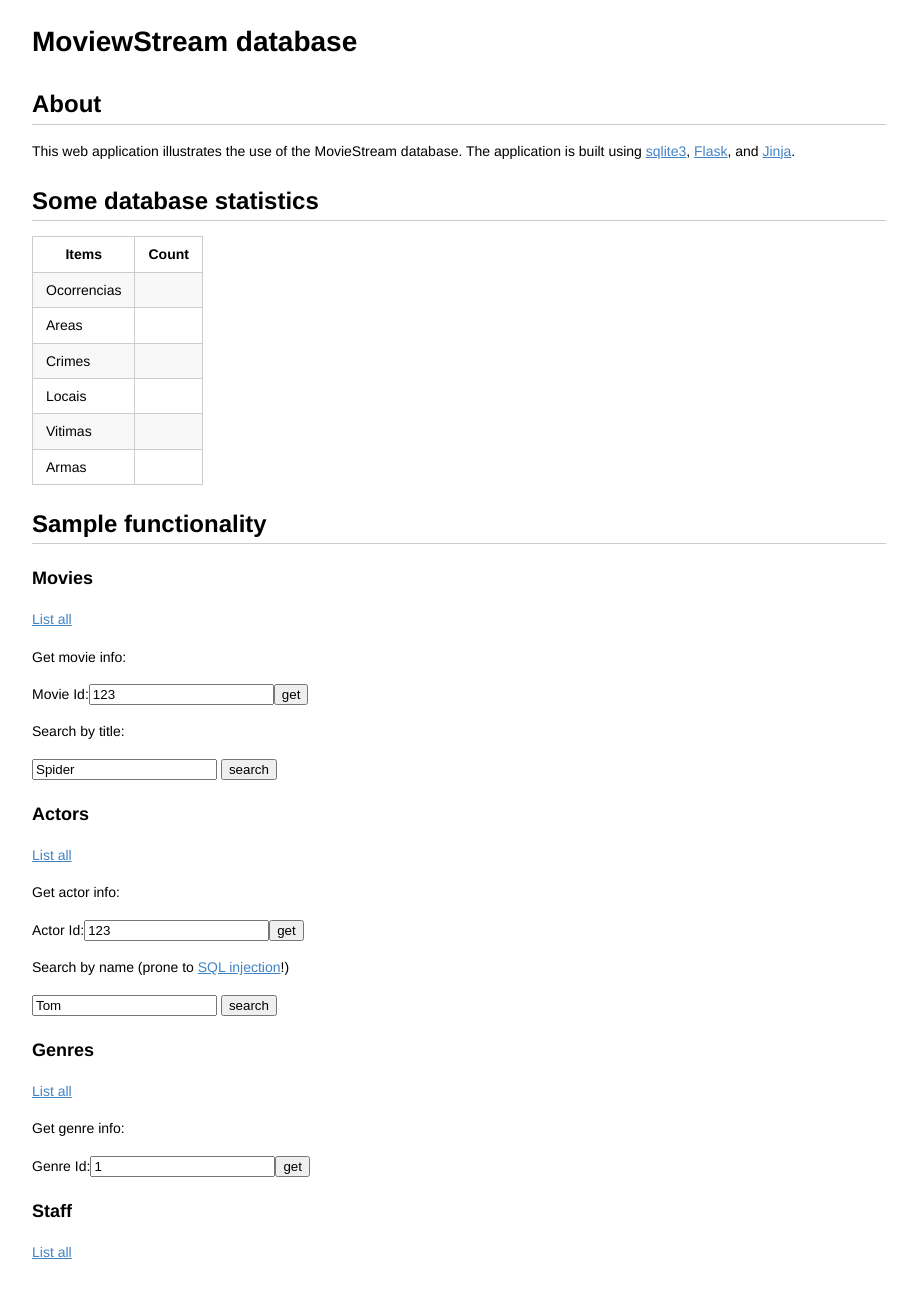
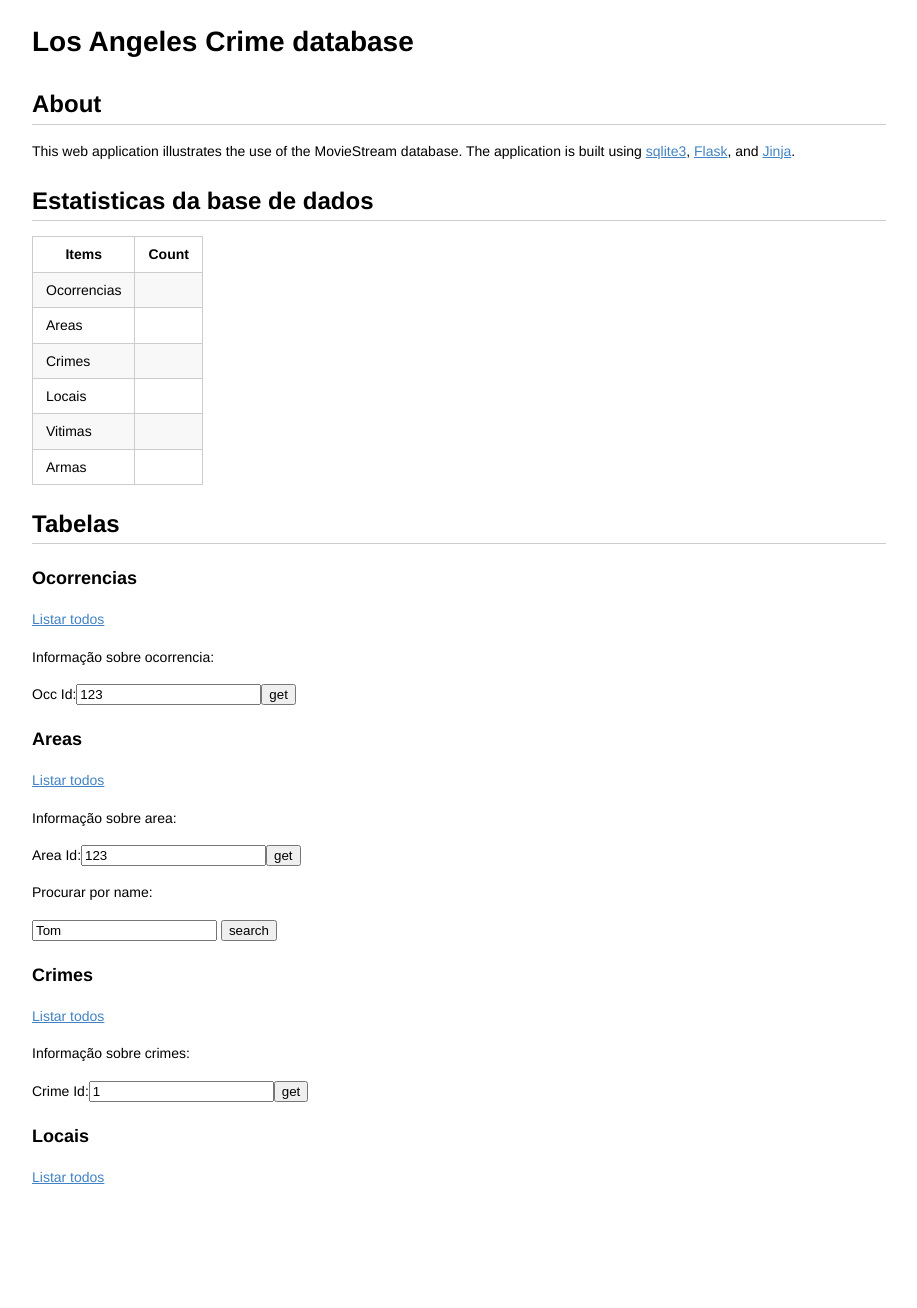
Before and after one commit to PsuperX/my-little-quak, a Flask app: template templates/index.html in a window 1280 px wide. Shown: the part 52-1360 px from the top of the page, without its empty margins (181-1098 px from the left). After the commit the page ends 1236 px from the top, so only its background shows below. Run offline with Flask 3, Linux system fonts and the light colour scheme; the template is opened without the code that fills it, so the values that code supplies are empty.

Commit message:
Update index.html

```diff
--- a/app.py
+++ b/app.py
@@ -57,7 +57,7 @@ def get_ocorrencia(id):
     ).fetchone()
 
     if ocorrencias is None:
-        abort(404, "Movie id {} does not exist.".format(id))
+        abort(404, "Ocorrencia com id {} não existe.".format(id))
 
     crimes = db.execute(
         """
@@ -110,9 +110,14 @@ def get_ocorrencia(id):
     ).fetchall()
 
     return render_template(
-        "ocorrencia.html", ocorrencias=ocorrencias, crimes=crimes, vitimas=vitimas, areas=areas, locais=locais, armas=armas
+        "ocorrencia.html",
+        ocorrencias=ocorrencias,
+        crimes=crimes,
+        vitimas=vitimas,
+        areas=areas,
+        locais=locais,
+        armas=armas,
     )
-
 
 
 # Locais
@@ -168,7 +173,7 @@ def search_local(expr):
     return render_template("local-search.html", search=search, locais=locais)
 
 
-#Crimes
+# Crimes
 @APP.route("/crimes/")
 def list_crimes():
     crimes = db.execute(
@@ -207,6 +212,7 @@ def view_ocorriencias_by_crime(id):
 
     return render_template("crime.html", crime=crime, ocorrencias=ocorrencias)
 
+
 @APP.route("/crimes/search/<expr>/")
 def search_crime(expr):
     search = {"expr": expr}
@@ -218,6 +224,7 @@ def search_crime(expr):
     ).fetchall()
 
     return render_template("crime-search.html", search=search, crime=crime)
+
 
 # Vitimas
 @APP.route("/vitimas/")
@@ -289,6 +296,7 @@ def view_ocorriencias_by_arma(id):
 
     return render_template("arma.html", arma=arma, ocorrencias=ocorrencias)
 
+
 @APP.route("/arma/search/<expr>/")
 def search_arma(expr):
     search = {"expr": expr}
@@ -300,6 +308,7 @@ def search_arma(expr):
     ).fetchall()
 
     return render_template("arma-search.html", search=search, arma=arma)
+
 
 # Areas
 @APP.route("/areas/")
@@ -341,6 +350,7 @@ def view_ocorriencias_by_area(id):
 
     return render_template("area.html", area=area, ocorrencias=ocorrencias)
 
+
 @APP.route("/area/search/<expr>/")
 def search_area(expr):
     search = {"expr": expr}
--- a/templates/index.html
+++ b/templates/index.html
@@ -1,6 +1,6 @@
 {% extends 'base.html' %}
 {% block content %}
-<h1>MoviewStream database</h1>
+<h1>Los Angeles Crime database</h1>
 
 <h2>About</h2>
 <p>This web application illustrates the use of the MovieStream
@@ -10,7 +10,7 @@ database. The application is built using
 <a href="https://jinja.palletsprojects.com">Jinja</a>.
 </p>
 
-<h2>Some database statistics</h2>
+<h2>Estatisticas da base de dados</h2>
 <table>
 <tr>
   <th>Items</th>
@@ -43,55 +43,48 @@ database. The application is built using
 </table>
 
 
-<h2>Sample functionality</h2>
+<h2>Tabelas</h2>
 
-<h3>Movies</h3>
+<h3>Ocorrencias</h3>
 <p>
-   <a href="/movies">List all</a>
+   <a href="/ocorrencias">Listar todos</a>
 </p>
-<p>Get movie info:
-<form name="mid" action="javascript:window.open('/movies/'+document.forms['mid'].elements['id'].value,'_self')">
-   Movie Id:<input value="123" name="id" type="number" min="1"/><input type="submit" value="get"/>
+<p>Informação sobre ocorrencia:
+<form name="oid" action="javascript:window.open('/ocorrencias/'+document.forms['oid'].elements['id'].value,'_self')">
+   Occ Id:<input value="123" name="id" type="number" min="1"/><input type="submit" value="get"/>
 </form>
 </p>
 
-<p>Search by title:
-<form name="msearch" action="javascript:window.open('/movies/search/'+document.forms['msearch'].elements['expr'].value,'_self')">
-  <input name="expr" id="expr" value="Spider" required/>
-  <input type="submit" value="search"/>
+<h3>Areas</h3>
+<p>
+   <a href="/areas">Listar todos</a>
+</p>
+<p>Informação sobre area:
+<form name="aid" action="javascript:window.open('/areas/'+document.forms['aid'].elements['id'].value,'_self')">
+   Area Id:<input value="123" name="id" type="number" min="1"/><input type="submit" value="get"/>
 </form>
 </p>
 
-<h3>Actors</h3>
-<p>
-   <a href="/actors">List all</a>
-</p>
-<p>Get actor info:
-<form name="aid" action="javascript:window.open('/actors/'+document.forms['aid'].elements['id'].value,'_self')">
-   Actor Id:<input value="123" name="id" type="number" min="1"/><input type="submit" value="get"/>
-</form>
-</p>
-
-<p>Search by name (prone to <a href="https://en.wikipedia.org/wiki/SQL_injection">SQL injection</a>!)
-  <form name="asearch" action="javascript:window.open('/actors/search/'+document.forms['asearch'].elements['expr'].value,'_self')">
+<p>Procurar por name:
+  <form name="asearch" action="javascript:window.open('/areas/search/'+document.forms['asearch'].elements['expr'].value,'_self')">
     <input name="expr" id="expr" value="Tom" required/>
     <input type="submit" value="search"/>
   </form>
 </p>
 
-<h3>Genres</h3>
+<h3>Crimes</h3>
 <p>
-   <a href="/genres">List all</a>
+   <a href="/crimes">Listar todos</a>
 </p>
 
-<p>Get genre info:
-<form name="gid" action="javascript:window.open('/genres/'+document.forms['gid'].elements['id'].value,'_self')">
-   Genre Id:<input value="1" name="id" type="number" min="1"/><input type="submit" value="get"/>
+<p>Informação sobre crimes:
+<form name="cid" action="javascript:window.open('/crimes/'+document.forms['cid'].elements['id'].value,'_self')">
+   Crime Id:<input value="1" name="id" type="number" min="1"/><input type="submit" value="get"/>
 </form>
 </p>
 
-<h3>Staff</h3>
+<h3>Locais</h3>
 <p>
-   <a href="/staff">List all</a>
+   <a href="/locais">Listar todos</a>
 </p>
 {% endblock %}
```
Also changed, not shown: write_to_db.py (+4 -4 lines).
